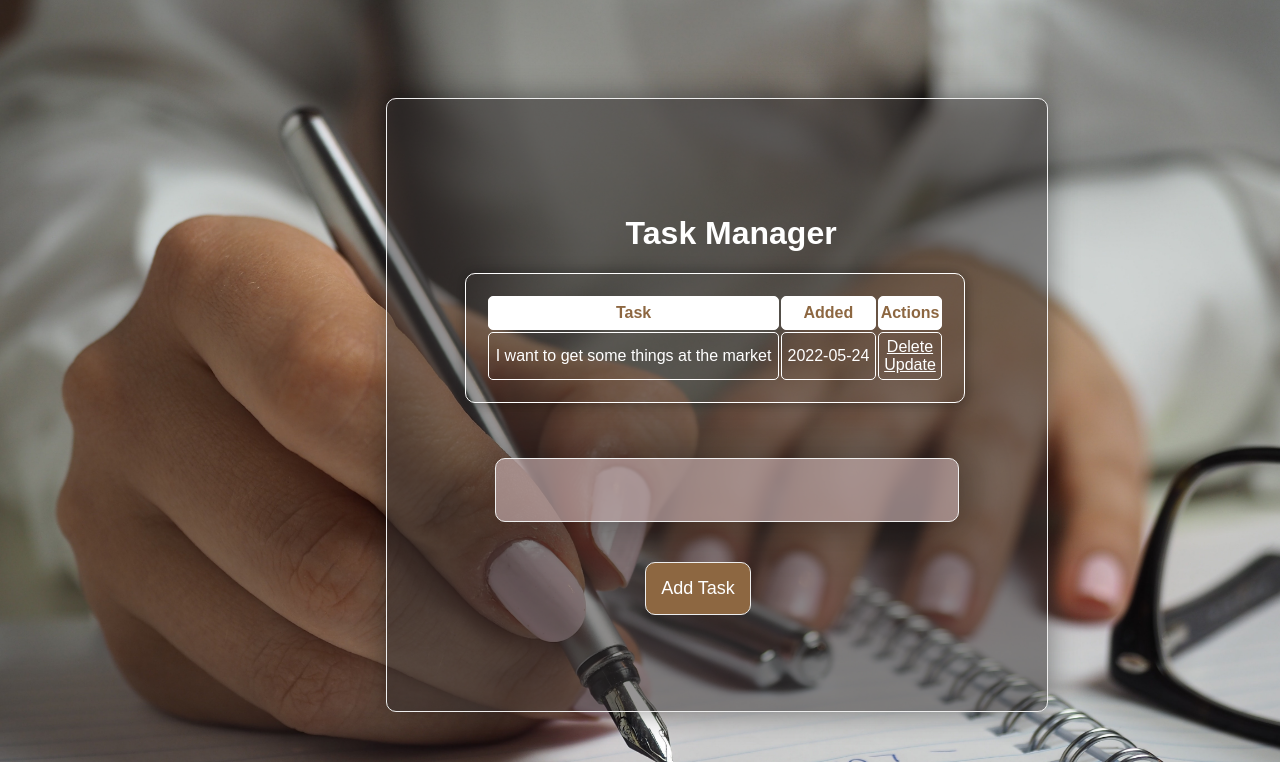
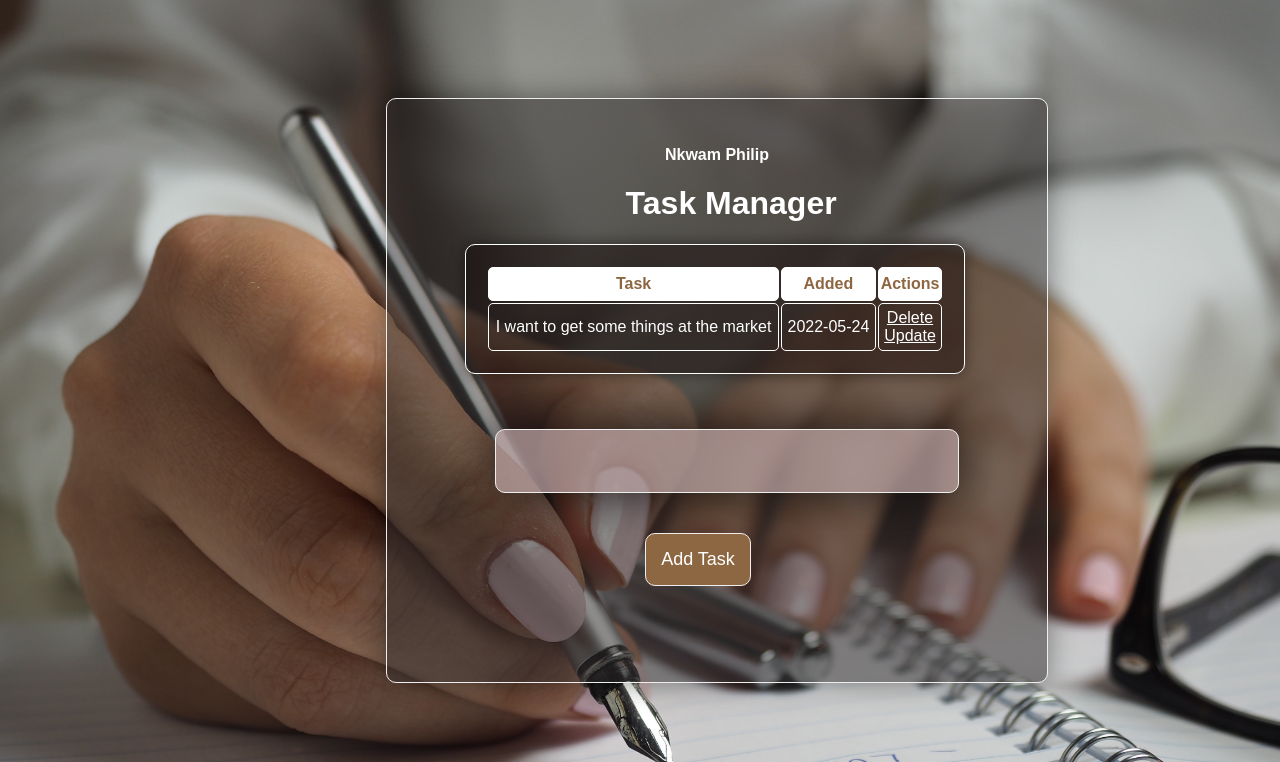
Before and after one commit to NkwamPhilip/FlaskCrudApp, a Flask app: page / in a window 1280 px wide. Shown: the top 762 px of the page. Run offline with Flask 2, Linux system fonts and the light colour scheme; data comes from the database, SQL or seed files in the repository.

Commit message:
Updated file 1

```diff
--- a/static/css/main.css
+++ b/static/css/main.css
@@ -44,8 +44,9 @@ table {
     padding: 20px;
     text-align: center;
     width: 500px;
-    box-shadow:0 0 15px rgba(0, 0, 0, 0.408);
+    box-shadow:0 0 15px rgba(0, 0, 0, 0.482);
     margin-left: -30px;
+    background-color: rgba(14, 3, 3, 0.463);
 }
 
 th {
@@ -78,7 +79,7 @@ td {
     transition: .3s border-color;
     padding: 20px;
     text-align: center;
-    box-shadow:0 0 50px rgba(0, 0, 0, 0.402);
+    box-shadow:0 0 50px rgba(0, 0, 0, 0.731);
     width: 96%;
     margin-top: 40px;
     font-size: larger;
@@ -102,3 +103,9 @@ td {
     margin-top: 40px;
     margin-left: 150px;
 }
+
+.phil {
+    color: white;
+    text-align: center;
+    margin-top: -10%;
+}
--- a/templates/index.html
+++ b/templates/index.html
@@ -5,6 +5,7 @@
 {% endblock %}
 {% block body %}
 <div class="content">
+    <h4 class="phil">Nkwam Philip</h4>
     <div class="cont">
         <h1 style="text-align: center; color: white;">Task Manager</h1>
         {% if tasks|length < 1 %}
```
